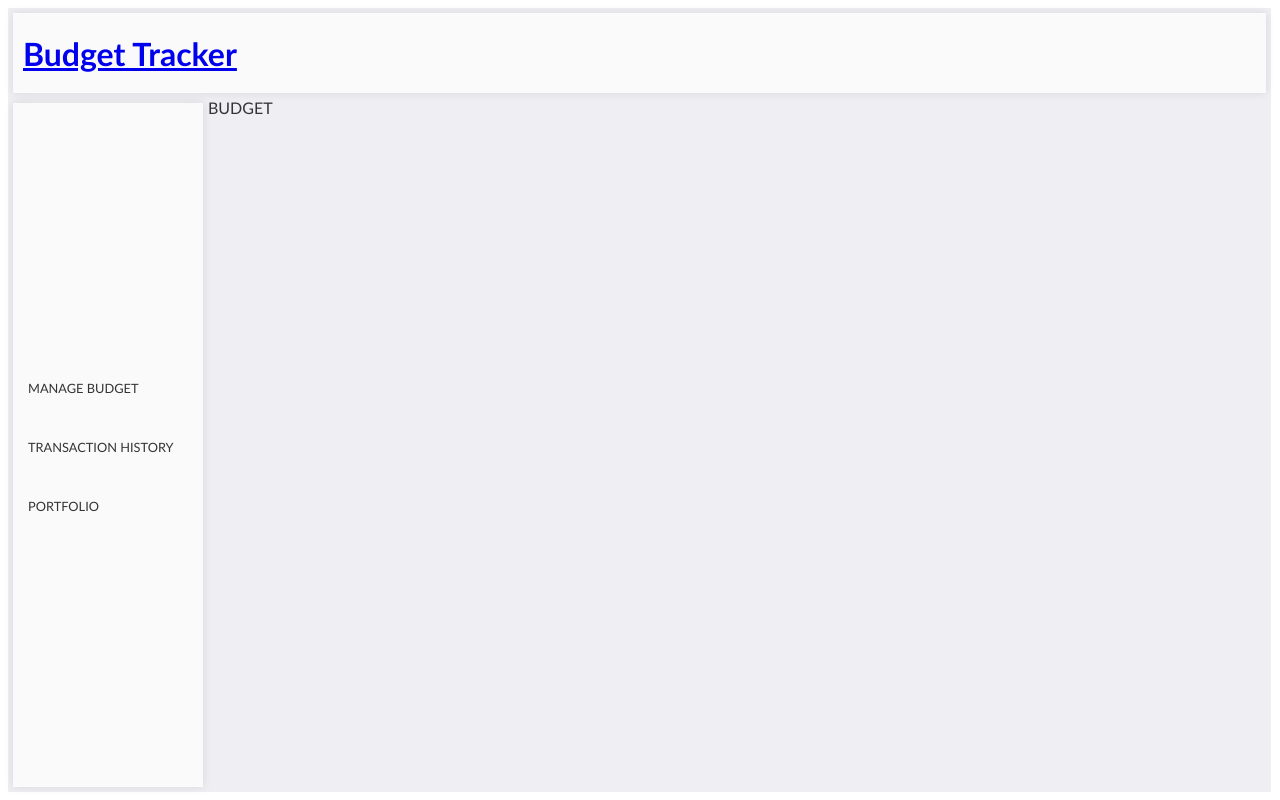
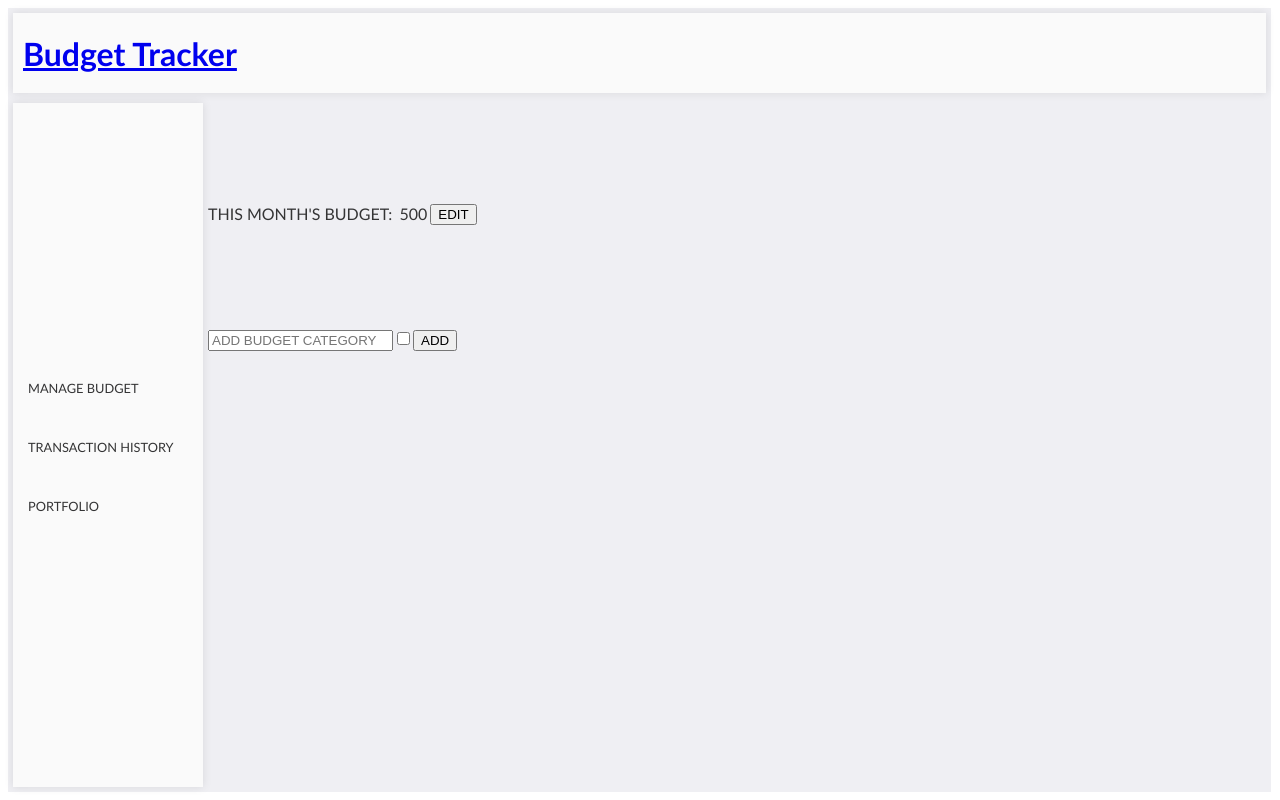
Before and after one commit to shilpakrishnanunni/express-react, a React (Vite) app in the folder client/: page /budget in a window 1280 px wide. Built offline with nearby package versions, Linux system fonts and the light colour scheme; no server answers.

Commit message:
frontend: budget form

```diff
--- a/client/src/components/Budget.jsx
+++ b/client/src/components/Budget.jsx
@@ -1,11 +1,80 @@
-
+import { useState } from "react";
+import "../styles/budget.css";
+import api from "../utils/api";
 
 
 export default function Budget() {
+    let budgetAmount = 500
+    const onFormSubmit = async (formData) => {
+        try {
+            await api.post("budget/add-category", JSON.stringify(formData));
+            fetchData();
+        } catch (error) {
+            console.log("Error submitting form", error);
+        }
+    }
+    return (
+        <div className="budget">
+            < MonthlyBudget budgetAmount={budgetAmount}/>
+            < BudgetCategories onFormSubmit={onFormSubmit} />
+        </div>
+    )
+}
+
+const MonthlyBudget = ({budgetAmount}) => {
+    const editBudgetTotal = () => {
+
+    }
+    return (
+        <div className="monthly-budget-display">
+        <p>THIS MONTH'S BUDGET: <span>{budgetAmount}</span></p>
+        <div><button onClick={editBudgetTotal} >EDIT</button></div>
+        </div>
+    )
+}
+
+const BudgetCategories = ({onFormSubmit}) => {
+    const [formData, setFormData] = useState({ category: "", recurring: "0" });
+
+    function handleChange(e) {
+        setFormData({
+            ...formData,
+            [e.target.name]: e.target.value
+        });
+    }
+
+    const handleCheckBox = (e) => {
+        const isChecked = e.target.checked;
+        setFormData({
+            ...formData,
+            recurring: isChecked ? '1' : '0'
+        })
+    }
+
+    const handleSubmit = (e) => {
+        e.preventDefault();
+        if (formData.category!=="") {
+            onFormSubmit(formData);
+            setFormData({ category: "", recurring: "0" })
+        }
+    }
+
+    return (
+        <div className="budget-category">
+            <form onSubmit={handleSubmit} >
+                <input type="text" name="category" placeholder="ADD BUDGET CATEGORY" value={formData.category} onChange={handleChange} />
+                <input type="checkbox" name="recurring-check" id="recurring-check" onChange={handleCheckBox} checked={formData.recurring==='1'} />
+                <button type="submit">ADD</button>
+            </form>
+        </div>
+    )
+}
+
+const BudgetTable = () => {
 
     return (
         <div>
-            BUDGET
+
         </div>
     )
 }
--- /dev/null
+++ b/client/src/styles/budget.css
@@ -0,0 +1,19 @@
+
+.budget {
+    display: grid;
+    grid-template-columns: 1fr 1fr 1fr;
+    grid-template-rows: 1fr 1fr 1fr;
+}
+
+.monthly-budget-display {
+    grid-row: 1;
+    grid-column: 1;
+    display: flex;
+    justify-items: center;
+    align-items: center;
+}
+
+.budget-category {
+    grid-row: 2;
+    grid-column: 1;
+}
--- a/client/src/styles/transactions.css
+++ b/client/src/styles/transactions.css
@@ -146,7 +146,7 @@ input[type=number] {
     flex-basis: 10%;
 }
 
-button[type=submit] {
+.input-field button[type=submit] {
     border: none;
     background-color: aquamarine;
     border-radius: 2em;
```
